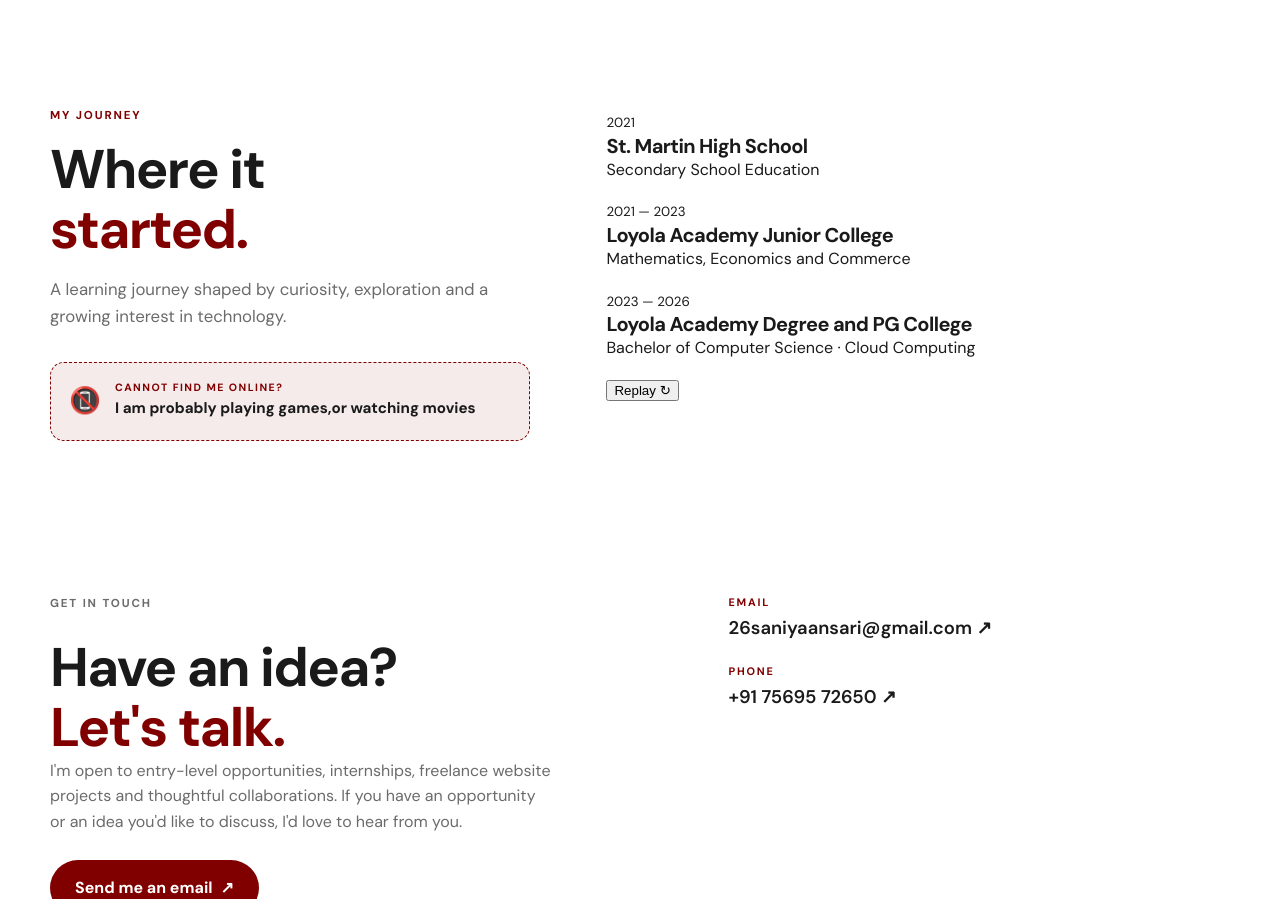
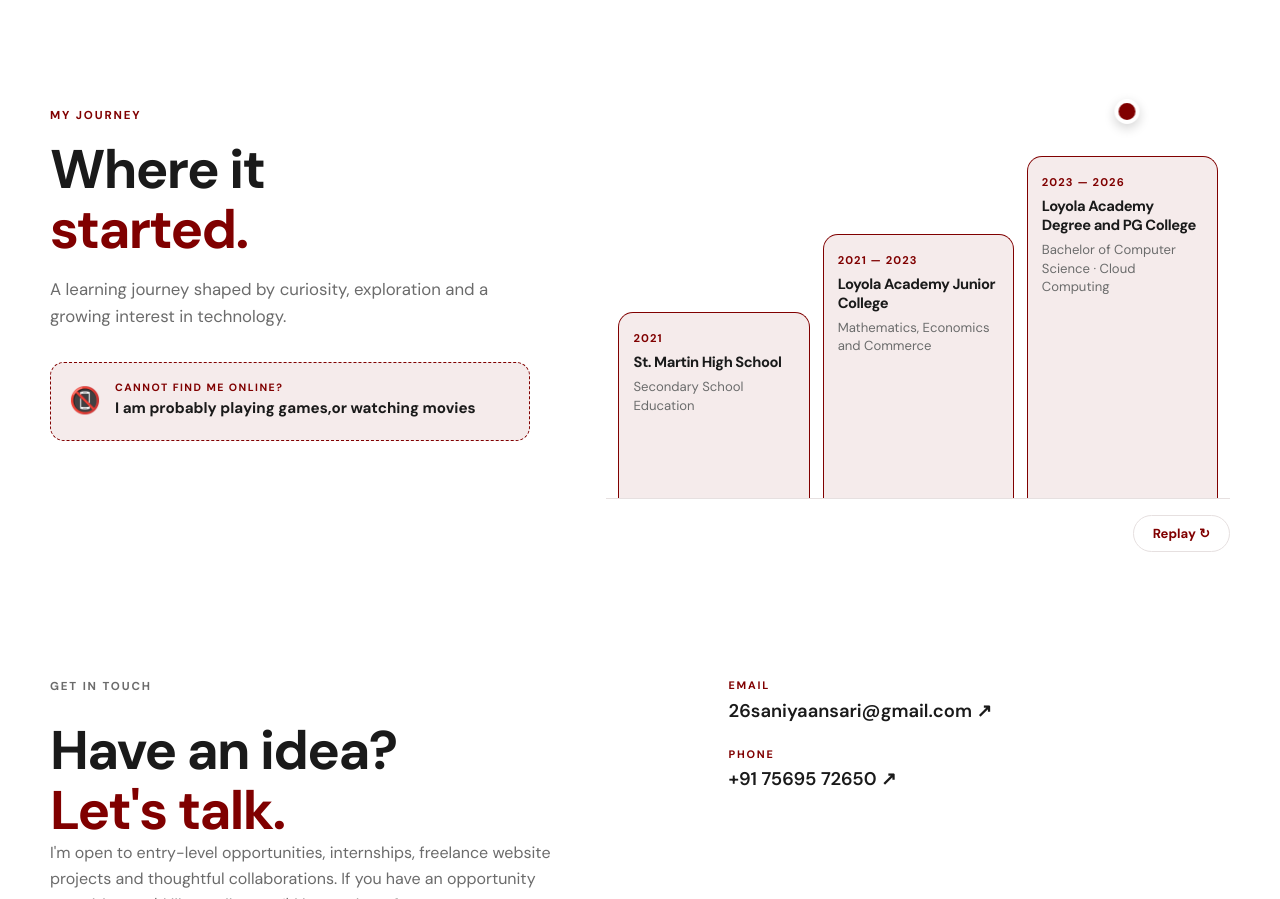
Before and after one commit to Saniya-dcscc/Saniya, a plain HTML site: page Saniya/index.html in a window 1280 px wide. Shown: the part 7244-8143 px from the top of the page. Drawn offline with nearby package versions, Linux system fonts and the light colour scheme.

Commit message:
Update styles.css

```diff
--- a/Saniya/styles.css
+++ b/Saniya/styles.css
@@ -202,12 +202,19 @@ body.dark .roadmap{--road:#1a1a1a}
 .hobby-note span{font-size:1.6rem}
 .hobby-note small{display:block;font:700 .66rem/1.2 var(--font-head);letter-spacing:.14em;color:var(--accent)}
 .hobby-note strong{font-size:.95rem}
-.education-item{display:grid;grid-template-columns:120px 1fr 14px;gap:18px;align-items:start;padding:22px 0;border-bottom:1px solid var(--line)}
-.edu-year{font:700 .8rem/1.4 var(--font-head);color:var(--muted);letter-spacing:.08em}
-.education-item small{font:700 .66rem/1 var(--font-head);letter-spacing:.14em;color:var(--accent)}
-.education-item h3{margin:.4rem 0 .3rem;font-size:1.15rem}
-.education-item p{color:var(--muted);margin:0;font-size:.92rem}
-.edu-mark{width:10px;height:10px;border-radius:50%;background:var(--accent);margin-top:6px}
+.education-graph-wrap{min-width:0}
+.education-graph{--graph-line:var(--line);position:relative;height:390px;display:grid;grid-template-columns:repeat(3,minmax(0,1fr));align-items:end;gap:13px;padding:0 12px;border-bottom:1px solid var(--graph-line);isolation:isolate}
+.education-bar{height:var(--bar-height);min-height:145px;position:relative;display:flex;align-items:flex-start;padding:18px 14px 14px;background:var(--accent-soft);border:1.5px solid var(--accent);border-bottom:0;border-radius:15px 15px 0 0;opacity:0;transform:translateY(38px) scaleY(.72);transform-origin:bottom;transition:transform .75s cubic-bezier(.2,.75,.25,1),opacity .45s ease;transition-delay:calc(var(--bar-order)*.22s);z-index:1}
+.education-graph.is-running .education-bar{opacity:1;transform:translateY(0) scaleY(1)}
+.education-bar-copy{position:relative;z-index:2;overflow-wrap:anywhere}
+.education-bar small{display:block;font:700 .7rem/1.3 var(--font-head);letter-spacing:.1em;color:var(--accent);margin-bottom:8px}
+.education-bar h3{font-size:clamp(.9rem,1.15vw,1.08rem);line-height:1.25;margin:0 0 7px;color:var(--ink)}
+.education-bar p{font-size:.82rem;line-height:1.4;color:var(--muted);margin:0}
+.education-hop-marker{position:absolute;left:16.5%;bottom:calc(48% + 14px);width:25px;height:25px;border-radius:50%;background:var(--accent);border:4px solid var(--card);box-shadow:0 4px 12px rgba(0,0,0,.18);z-index:3;opacity:0;transform:translate(-50%,18px)}
+.education-graph.is-running .education-hop-marker{opacity:1;animation:educationHop 2.2s cubic-bezier(.3,.7,.3,1) .35s both}
+@keyframes educationHop{0%{left:16.5%;bottom:calc(48% + 14px);transform:translate(-50%,18px)}28%{left:16.5%;bottom:calc(48% + 14px);transform:translate(-50%,-18px)}42%{left:50%;bottom:calc(68% + 14px);transform:translate(-50%,-18px)}60%{left:50%;bottom:calc(68% + 14px);transform:translate(-50%,-18px)}76%{left:83.5%;bottom:calc(88% + 14px);transform:translate(-50%,-18px)}100%{left:83.5%;bottom:calc(88% + 14px);transform:translate(-50%,-18px)}}
+.education-replay{display:block;margin:16px 0 0 auto;padding:9px 19px;border:1px solid var(--line);border-radius:999px;background:var(--card);color:var(--accent);font:700 .82rem var(--font-head);cursor:pointer;transition:border-color .2s,background .2s}
+.education-replay:hover{border-color:var(--accent);background:var(--accent-soft)}
 
 /* contact + footer */
 .contact-section{
```
